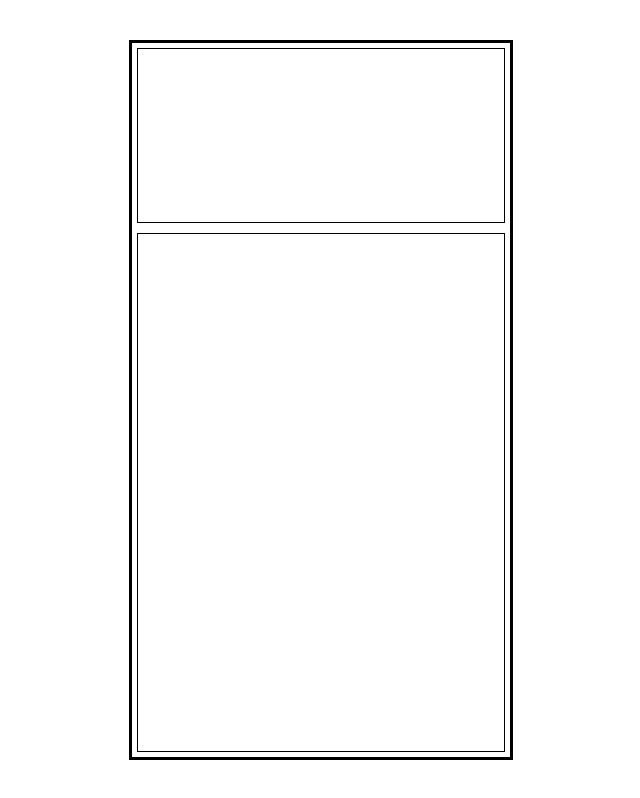
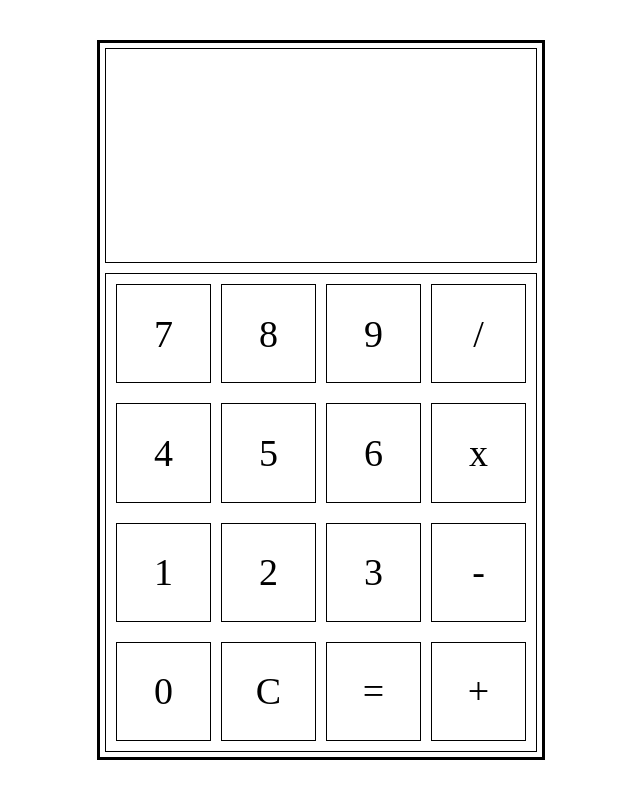
Before and after one commit to Zx-Loh/calculator, a plain HTML site: page index.html in a window 1280 px wide. Shown: the whole page, without its empty margins (319-959 px from the left). Drawn offline with Linux system fonts and the light colour scheme.

Commit message:
Add div for buttons and css styling
We used divs instead of actual button tags as the entire
calculator button UI was based around flexbox, and using divs would make
it easier to resize the buttons and make it dynamic

```diff
--- a/index.html
+++ b/index.html
@@ -13,8 +13,31 @@
                 <div class="items" id="display">
 
                 </div>
-                <div class="items" id="buttons">
-
+                <div class="items container vertical" id="buttons">
+                    <div class="container items">
+                        <div class="items button center">7</div>
+                        <div class="items button center">8</div>
+                        <div class="items button center">9</div>
+                        <div class="items button center">/</div>
+                    </div>
+                    <div class="container items">
+                        <div class="items button center">4</div>
+                        <div class="items button center">5</div>
+                        <div class="items button center">6</div>
+                        <div class="items button center">x</div>
+                    </div>
+                    <div class="container items">
+                        <div class="items button center">1</div>
+                        <div class="items button center">2</div>
+                        <div class="items button center">3</div>
+                        <div class="items button center">-</div>
+                    </div>
+                    <div class="container items">
+                        <div class="items button center">0</div>
+                        <div class="items button center">C</div>
+                        <div class="items button center">=</div>
+                        <div class="items button center">+</div>
+                    </div>
                 </div>
             </div>
         </div>
--- a/style.css
+++ b/style.css
@@ -6,7 +6,7 @@
 }
 
 body, html {
-    height: 100%;
+    height: 100vh;
 }
 
 #max {
@@ -14,7 +14,7 @@ body, html {
     width: 100%;
 }
 
-.container {
+.container{
     display: flex;
     justify-content: space-between;
 }
@@ -25,20 +25,36 @@ body, html {
 
 .items {
     margin: 5px;
+    flex-grow: 1;
+}
+
+.button {
+    flex: 1;
+    text-align: center;
     border: 1px solid black;
+    align-items: center;
+    font-size: 38px;
 }
 
 #calculator {
     margin: auto;
     border: 3px solid black;
-    width: 30%;
+    min-width: 35%;
     min-height: 90%;
 }
 
 #buttons {
-    flex-grow: 3;
+    flex: auto;
+    border: 1px solid black;
 }
 
 #display {
     flex-grow: 1;
+    border: 1px solid black;
 }
+
+.center {
+    display: flex;
+    justify-content: center;
+    align-items: center;
+}
```
